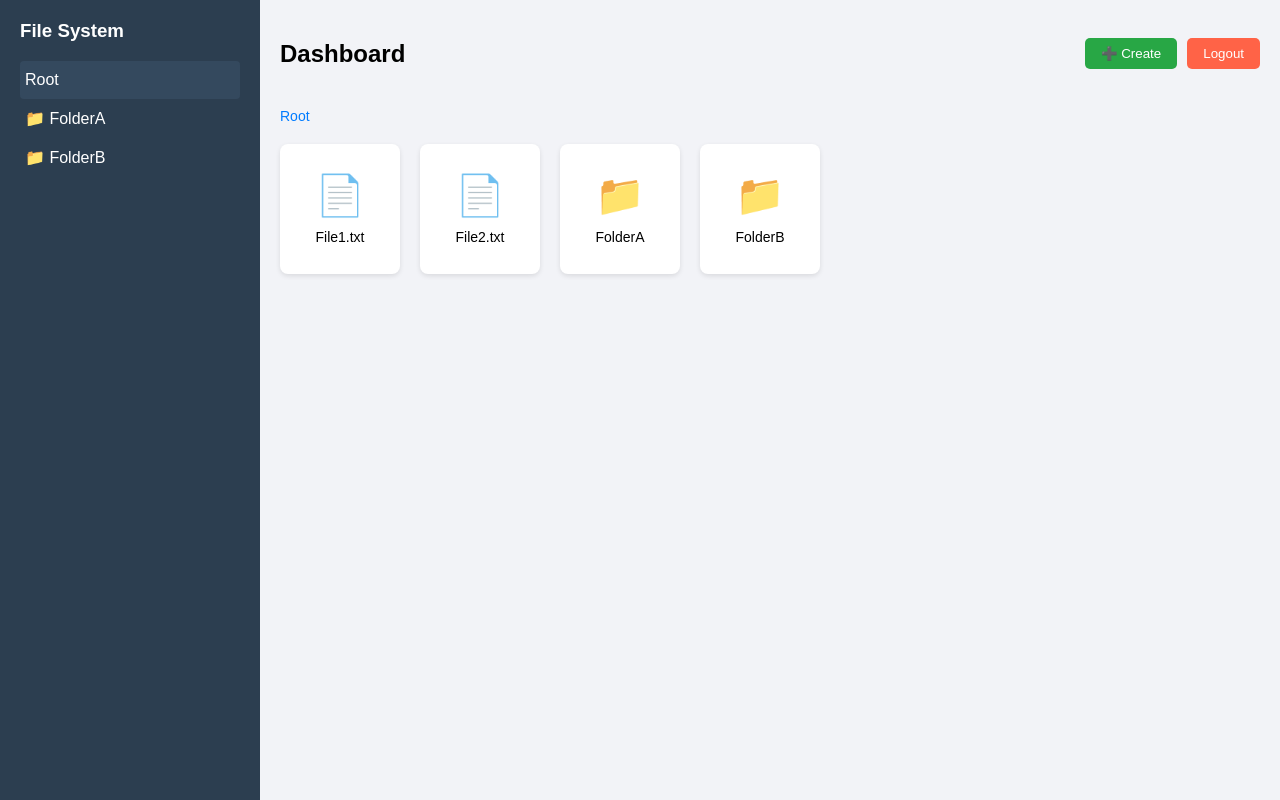
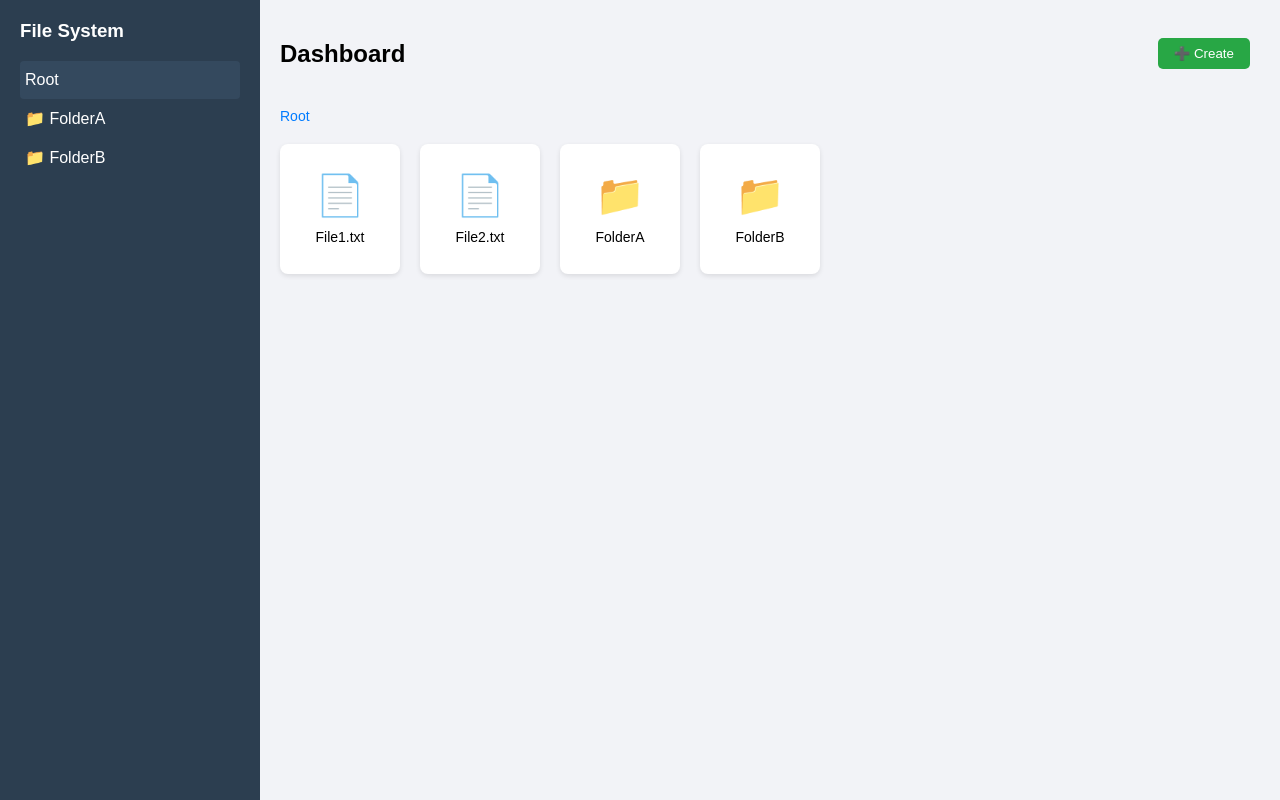
Before and after one commit to taha-hussein-17/task, a React (Create React App) app: page / in a window 1280 px wide. Built offline with nearby package versions, Linux system fonts and the light colour scheme.

Commit message:
Added file drag-and-drop and improved folder design

```diff
--- a/src/pages/Dashboard.jsx
+++ b/src/pages/Dashboard.jsx
@@ -96,7 +96,9 @@
             >
               ➕ Create
             </button>
-            <button onClick={handleLogout}>Logout</button>
+            <button onClick={handleLogout} style={{
+              display:"none"
+            }}>Logout</button>
           </div>
         </div>
 
```
